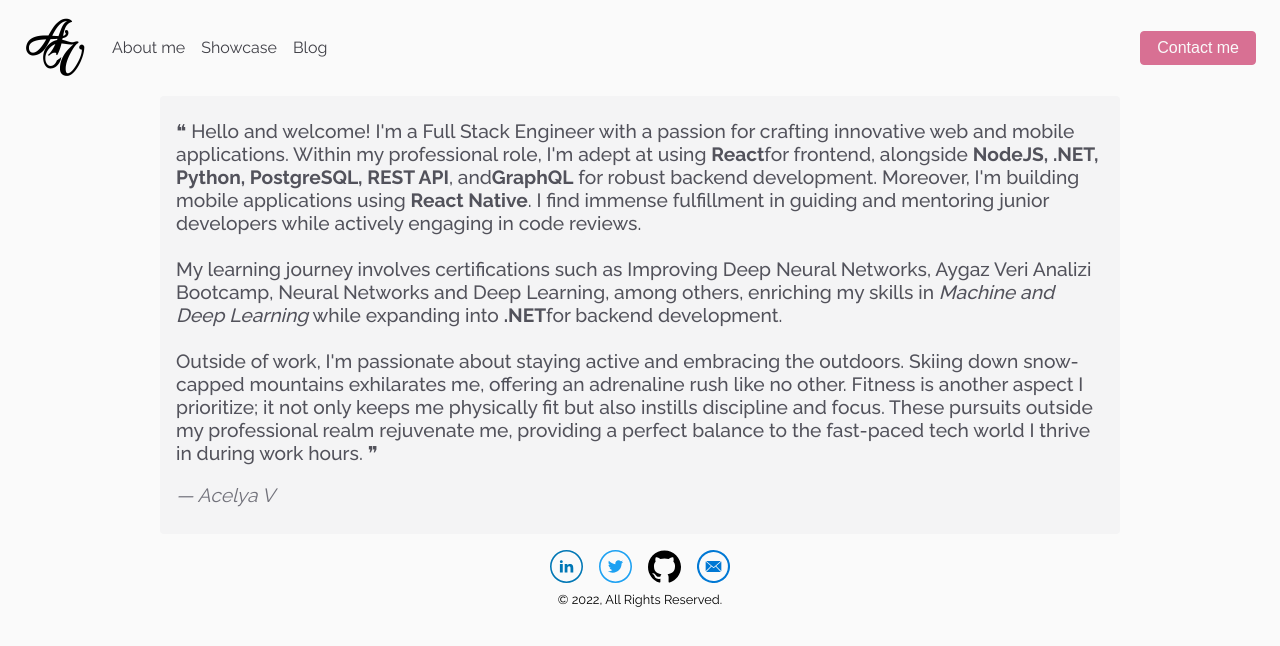
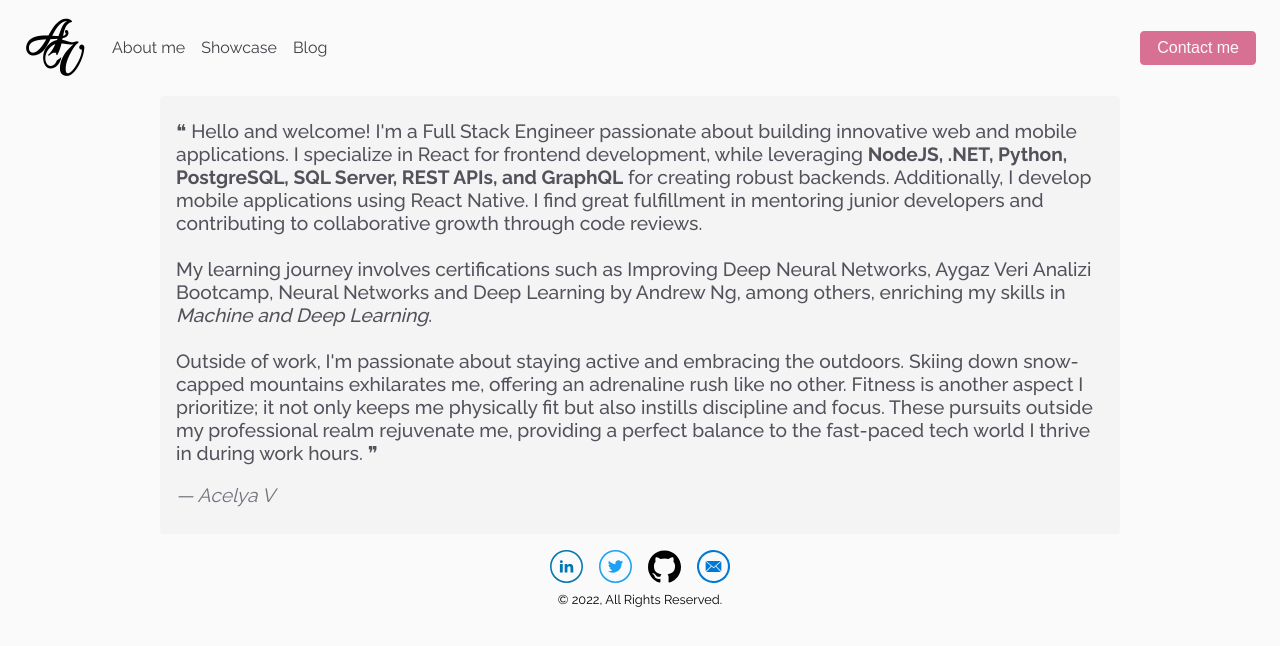
Before and after one commit to acelyavul/acelyavul, a React (Create React App) app: page /about in a window 1280 px wide. Shown: the top 646 px of the page. Built offline with nearby package versions, Linux system fonts and the light colour scheme.

Commit message:
Update About.jsx

```diff
--- a/src/screens/About.jsx
+++ b/src/screens/About.jsx
@@ -5,18 +5,16 @@ export default function About() {
 		<section className={styles.section}>
 			<div className={styles.textContainer}>
 				<blockquote className={`animation-fadeIn ${styles.textStyle}`}>
-					❝ Hello and welcome! I'm a Full Stack Engineer with a passion for crafting innovative
-					web and mobile applications. Within my professional role, I'm adept at using <strong>React</strong>
-					for frontend, alongside <strong>NodeJS, .NET, Python, PostgreSQL, REST API</strong>, and
-					<strong>GraphQL</strong> for robust backend development. Moreover, I'm building mobile applications
-					using <strong>React Native</strong>. I find immense fulfillment in guiding and mentoring junior
-					developers while actively engaging in code reviews.
+					❝ Hello and welcome! I'm a Full Stack Engineer passionate about building innovative web and mobile applications.
+					I specialize in React for frontend development, while leveraging <strong>NodeJS, .NET, Python, PostgreSQL, SQL Server, REST APIs,
+					and GraphQL</strong> for creating robust backends. Additionally, I develop mobile applications using React Native.
+					I find great fulfillment in mentoring junior developers and contributing to collaborative growth
+					through code reviews.
 					<br />
 					<br />
 					My learning journey involves certifications such as Improving Deep Neural Networks,
-					Aygaz Veri Analizi Bootcamp, Neural Networks and Deep Learning, among others, enriching
-					my skills in <i>Machine and Deep Learning</i> while expanding into <strong>.NET</strong>
-					for backend development.
+					Aygaz Veri Analizi Bootcamp, Neural Networks and Deep Learning by Andrew Ng, among others, enriching
+					my skills in <i>Machine and Deep Learning</i>.
 					<br />
 					<br />
 					Outside of work, I'm passionate about staying active and embracing the outdoors. Skiing
```
